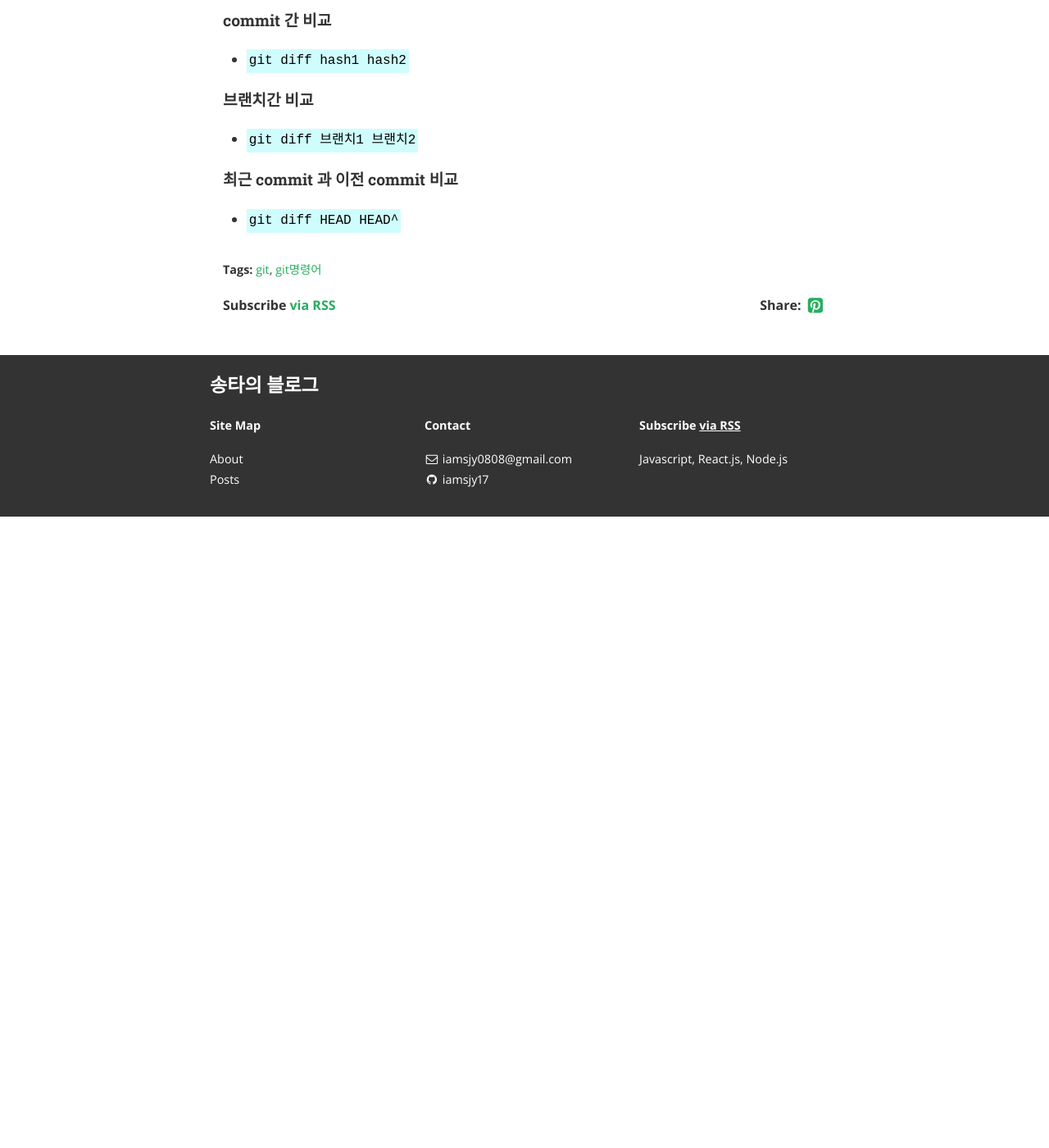
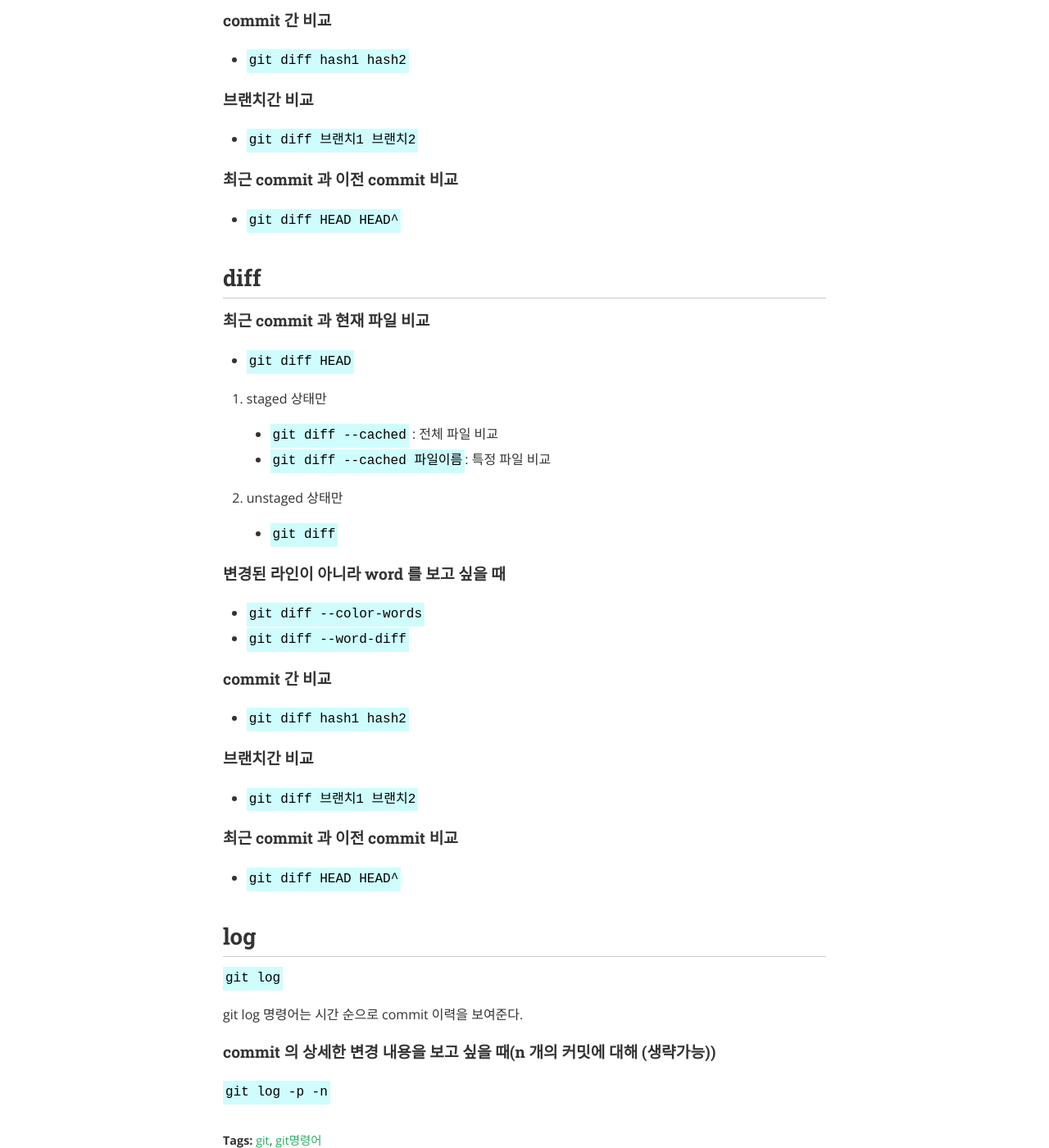
Before and after one commit to iamsjy17/iamsjy17.github.io, a Jekyll site: the page built from _posts/2018-08-18-git-command.markdown, in a window 1280 px wide and 1400 px high, scrolled down 2905 px. Shown: the whole window at 82% size. Built offline with Jekyll 4.4.1, drawn with Linux system fonts in a browser that asks for light colours; nearby versions of some CDN libraries; some web fonts are replaced; comment, search, counter and statistics services are not loaded; before the commit the page ends 3535 px from its top, so only the background shows below that.

Commit message:
[수정] git diff, log 명령어 추가

```diff
--- a/_posts/2018-08-18-git-command.markdown
+++ b/_posts/2018-08-18-git-command.markdown
@@ -113,3 +113,45 @@ tags: git git명령어
 #### 최근 commit 과 이전 commit 비교
 
 - `git diff HEAD HEAD^`
+
+## diff
+
+#### 최근 commit 과 현재 파일 비교
+
+- `git diff HEAD`
+
+1. staged 상태만
+
+   - `git diff --cached` : 전체 파일 비교
+   - `git diff --cached 파일이름`: 특정 파일 비교
+
+2. unstaged 상태만
+
+   - `git diff`
+
+#### 변경된 라인이 아니라 word 를 보고 싶을 때
+
+- `git diff --color-words`
+- `git diff --word-diff`
+
+#### commit 간 비교
+
+- `git diff hash1 hash2`
+
+#### 브랜치간 비교
+
+- `git diff 브랜치1 브랜치2`
+
+#### 최근 commit 과 이전 commit 비교
+
+- `git diff HEAD HEAD^`
+
+## log
+
+`git log`
+
+git log 명령어는 시간 순으로 commit 이력을 보여준다.
+
+#### commit 의 상세한 변경 내용을 보고 싶을 때(n 개의 커밋에 대해 (생략가능))
+
+`git log -p -n`
```
